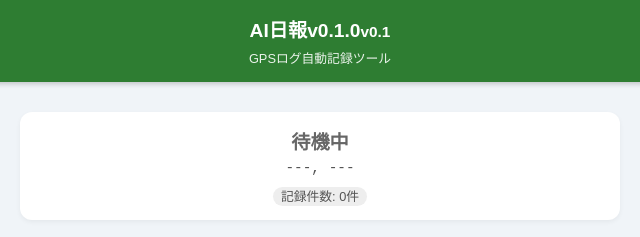
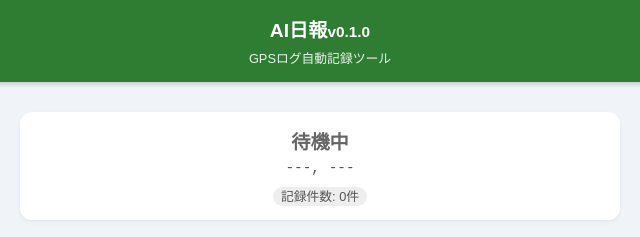
Before and after one commit to takada291/daily-report-byAI, a plain HTML site: page index.html in a window 1280 px wide. Shown: the top 237 px of the page, 320-960 px from the left. Drawn offline with nearby package versions, Linux system fonts and the light colour scheme.

Commit message:
Update index.html

```diff
--- a/index.html
+++ b/index.html
@@ -50,7 +50,7 @@
 <body>
 
 <header>
-    <h1>AI日報v0.1.0<span style="font-size:0.8em">v0.1</span></h1>
+    <h1>AI日報<span style="font-size:0.8em">v0.1.0</span></h1>
     <div class="sub-text">GPSログ自動記録ツール</div>
 </header>
 
```
